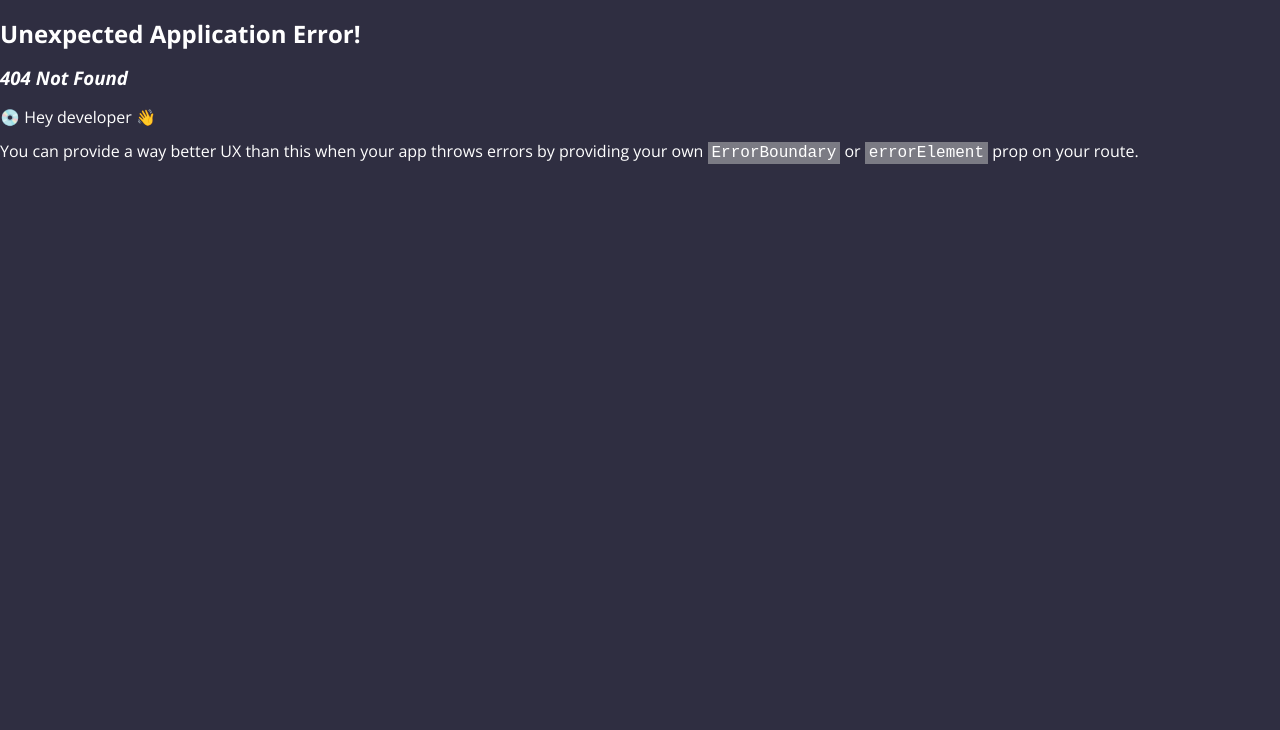
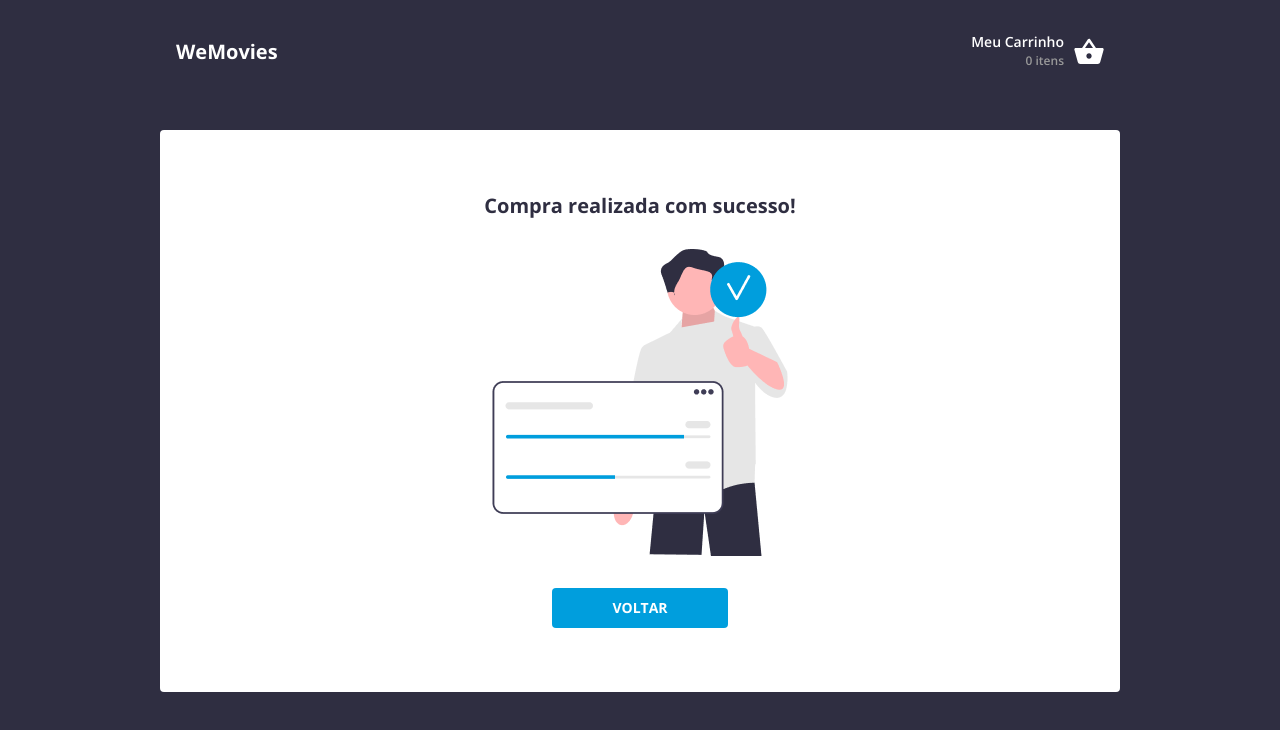
Before and after one commit to respeitaoveg/wefit-ecommerce, a React (Vite) app: page /cart/finished in a window 1280 px wide. Before the commit this address had no page. Shown: the top 730 px of the page. Built offline with nearby package versions, Linux system fonts and the light colour scheme.

Commit message:
feat: improve finish page with correct route

```diff
--- a/src/pages/Finished/index.tsx
+++ b/src/pages/Finished/index.tsx
@@ -1,5 +1,12 @@
+import finishedImage from "../../assets/images/finished.png"
+import Button from "../../components/button/Button";
+import { CartContainer, Title } from "./styles";
+
+
 export default function Finished() {
-  return <div>
-    finished page
-  </div>
+  return <CartContainer>
+    <Title>Compra realizada com sucesso!</Title>
+    <img src={finishedImage} alt="" />
+    <Button path="/">VOLTAR</Button>
+  </CartContainer>
 }
--- /dev/null
+++ b/src/pages/Finished/styles.ts
@@ -0,0 +1,18 @@
+import styled from "styled-components"
+
+export const CartContainer = styled.div`
+  background-color: #FFF;
+  display: flex;
+  flex-direction: column;
+  justify-content: center;
+  align-items: center;
+  gap: 32px;
+  border-radius: 4px;
+  padding: 64px;
+`
+
+export const Title = styled.div`
+  color: #2F2E41;
+  font-size: 20px;
+  font-weight: 700;
+`
--- a/src/router.tsx
+++ b/src/router.tsx
@@ -16,6 +16,9 @@ export const router = createBrowserRouter([
   },
   {
     path: "cart",
+    children: [
+      {
+        index: true,
         element: <App>
         <DefaultLayout>
           <Cart />
@@ -30,4 +33,7 @@ export const router = createBrowserRouter([
           </DefaultLayout>
         </App>,
       }
+    ]
+  },
+
 ])
```
Also changed, not shown: src/assets/images/finished.png (added). Lines whose indentation alone changed are shown as unchanged.
